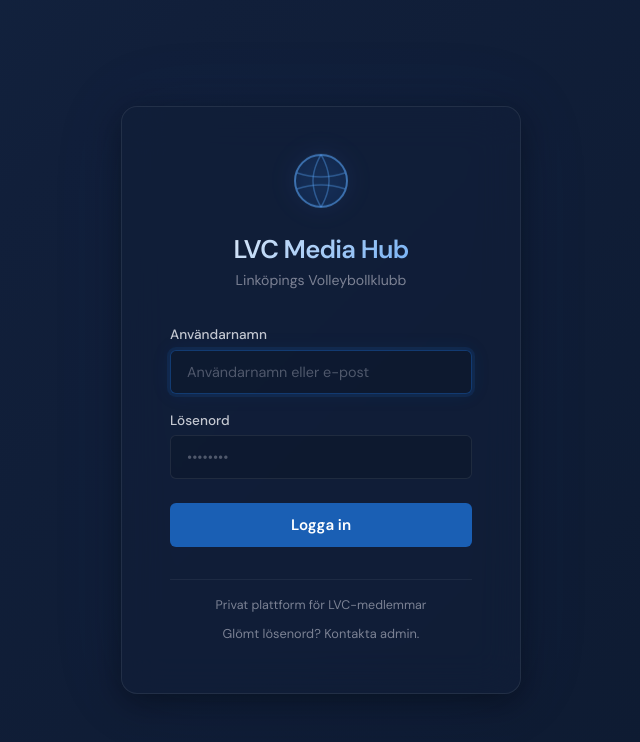
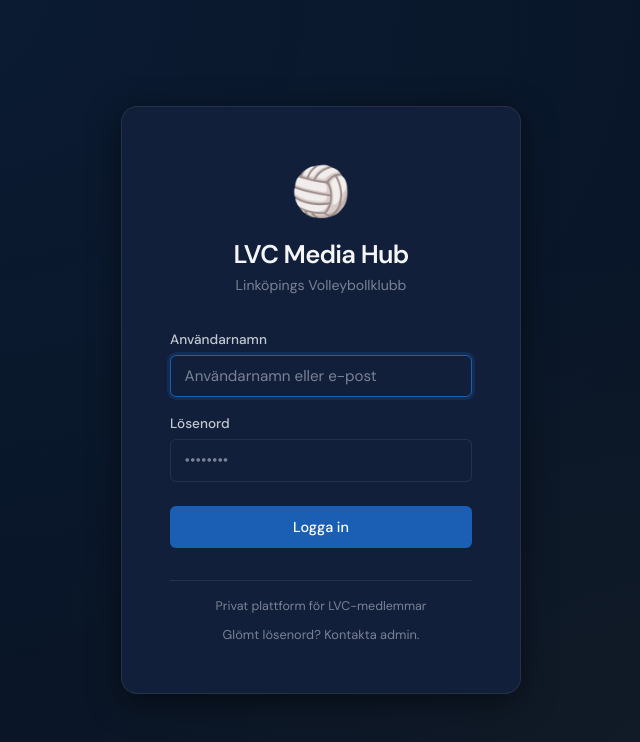
Before and after one commit to ZivarMahmod/LVC-test-yta-, a React (Vite) app in the folder frontend/: page /login in a window 1280 px wide. Shown: the top 742 px of the page, without its empty margins (319-959 px from the left). Built offline with nearby package versions, Linux system fonts and the light colour scheme; no server answers.

Commit message:
Revert "Redesign login page with glassmorphism and animated background"
This reverts commit 58a49df7f5cd71055935f454420449611012155b.

```diff
--- a/frontend/src/pages/LoginPage.css
+++ b/frontend/src/pages/LoginPage.css
@@ -1,44 +1,19 @@
-/* Animated gradient background */
 .login-page {
   min-height: 100vh;
   display: flex;
   align-items: center;
   justify-content: center;
   padding: var(--space-lg);
-  background: linear-gradient(-45deg, #0a1628, #111f3a, #1a3a5c, #0d2137);
-  background-size: 400% 400%;
-  animation: gradientShift 12s ease infinite;
 }
 
-@keyframes gradientShift {
-  0% { background-position: 0% 50%; }
-  50% { background-position: 100% 50%; }
-  100% { background-position: 0% 50%; }
-}
-
-/* Glassmorphism card */
 .login-card {
   width: 100%;
   max-width: 400px;
-  background: rgba(17, 31, 58, 0.6);
-  backdrop-filter: blur(20px);
-  -webkit-backdrop-filter: blur(20px);
-  border: 1px solid rgba(255, 255, 255, 0.08);
+  background: var(--surface-raised);
+  border: 1px solid var(--border-default);
   border-radius: var(--radius-lg);
   padding: var(--space-2xl);
-  box-shadow: 0 8px 32px rgba(0, 0, 0, 0.4), 0 0 80px rgba(26, 95, 180, 0.08);
-  animation: cardFadeIn 0.6s ease-out;
-}
-
-@keyframes cardFadeIn {
-  from {
-    opacity: 0;
-    transform: translateY(20px);
-  }
-  to {
-    opacity: 1;
-    transform: translateY(0);
-  }
+  box-shadow: var(--shadow-lg);
 }
 
 .login-header {
@@ -46,28 +21,20 @@
   margin-bottom: var(--space-xl);
 }
 
-/* SVG volleyball icon */
 .login-logo {
-  margin-bottom: var(--space-md);
-  animation: float 3s ease-in-out infinite;
+  font-size: 3rem;
+  margin-bottom: var(--space-sm);
+  animation: bounce 2s ease infinite;
 }
 
-.login-logo svg {
-  filter: drop-shadow(0 0 12px rgba(91, 163, 245, 0.3));
-}
-
-@keyframes float {
+@keyframes bounce {
   0%, 100% { transform: translateY(0); }
-  50% { transform: translateY(-8px); }
+  50% { transform: translateY(-6px); }
 }
 
 .login-header h1 {
   font-size: 1.6rem;
   letter-spacing: -0.03em;
-  background: linear-gradient(135deg, #f4f5f7, #5ba3f5);
-  -webkit-background-clip: text;
-  -webkit-text-fill-color: transparent;
-  background-clip: text;
 }
 
 .login-header p {
@@ -76,60 +43,17 @@
   margin-top: var(--space-xs);
 }
 
-/* Input fields */
-.login-card .form-group input {
-  background: rgba(10, 22, 40, 0.5);
-  border: 1px solid rgba(255, 255, 255, 0.08);
-  border-radius: var(--radius-sm);
-  color: var(--text-primary);
-  padding: 0.75rem 1rem;
-  width: 100%;
-  font-size: 0.9rem;
-  transition: all 0.3s;
-}
-
-.login-card .form-group input:focus {
-  outline: none;
-  border-color: rgba(26, 95, 180, 0.5);
-  box-shadow: 0 0 0 3px rgba(26, 95, 180, 0.15), 0 0 20px rgba(26, 95, 180, 0.1);
-}
-
-.login-card .form-group input::placeholder {
-  color: var(--text-muted);
-  opacity: 0.6;
-}
-
-/* Login button */
 .login-btn {
   width: 100%;
   margin-top: var(--space-sm);
   padding: 0.75rem;
-  background: linear-gradient(135deg, var(--lvc-blue), var(--lvc-blue-light));
-  border: none;
-  border-radius: var(--radius-sm);
-  color: white;
-  font-weight: 600;
-  font-size: 0.95rem;
-  cursor: pointer;
-  transition: all 0.3s;
-  position: relative;
-  overflow: hidden;
-}
-
-.login-btn:hover:not(:disabled) {
-  transform: translateY(-1px);
-  box-shadow: 0 4px 20px rgba(26, 95, 180, 0.4), 0 0 40px rgba(26, 95, 180, 0.15);
-}
-
-.login-btn:active:not(:disabled) {
-  transform: translateY(0);
 }
 
 .login-footer {
   text-align: center;
   margin-top: var(--space-xl);
   padding-top: var(--space-md);
-  border-top: 1px solid rgba(255, 255, 255, 0.06);
+  border-top: 1px solid var(--border-default);
 }
 
 .login-footer p {
--- a/frontend/src/pages/LoginPage.jsx
+++ b/frontend/src/pages/LoginPage.jsx
@@ -39,15 +39,7 @@ export default function LoginPage() {
     <div className="login-page">
       <div className="login-card">
         <div className="login-header">
-          <div className="login-logo">
-            <svg width="56" height="56" viewBox="0 0 56 56" fill="none" xmlns="http://www.w3.org/2000/svg">
-              <circle cx="28" cy="28" r="26" stroke="rgba(91,163,245,0.6)" strokeWidth="2" fill="rgba(26,95,180,0.15)" />
-              <path d="M28 2C28 2 20 14 20 28C20 42 28 54 28 54" stroke="rgba(91,163,245,0.4)" strokeWidth="1.5" fill="none" />
-              <path d="M28 2C28 2 36 14 36 28C36 42 28 54 28 54" stroke="rgba(91,163,245,0.4)" strokeWidth="1.5" fill="none" />
-              <path d="M4 20C4 20 16 24 28 24C40 24 52 20 52 20" stroke="rgba(91,163,245,0.4)" strokeWidth="1.5" fill="none" />
-              <path d="M4 36C4 36 16 32 28 32C40 32 52 36 52 36" stroke="rgba(91,163,245,0.4)" strokeWidth="1.5" fill="none" />
-            </svg>
-          </div>
+          <div className="login-logo">🏐</div>
           <h1>LVC Media Hub</h1>
           <p>Linköpings Volleybollklubb</p>
         </div>
```
